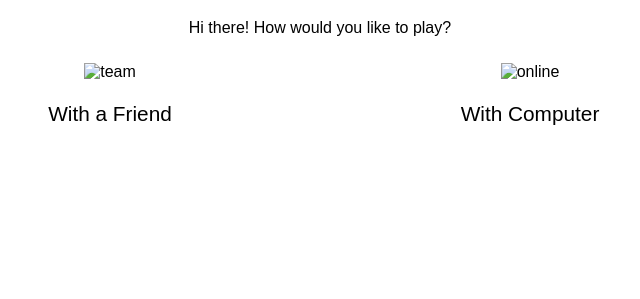
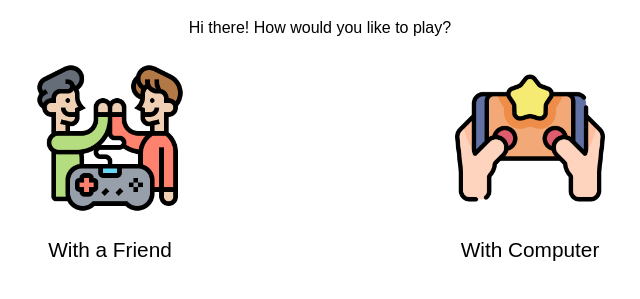
Before and after one commit to arradeepthi/JS-Practice, a plain HTML site: page ex29.html in a window 1280 px wide. Shown: the part 61-360 px from the top of the page, without its empty margins (320-960 px from the left). Drawn offline with Linux system fonts and the light colour scheme; the site is published under a folder, as on GitHub Pages, so addresses that start at the root find nothing.

Commit message:
made changes

```diff
--- a/ex29.html
+++ b/ex29.html
@@ -62,11 +62,11 @@
     <p>Hi there! How would you like to play?</p>
     <div class="container">
       <div id="frnd">
-        <img src="/images/team.png" alt="team" height="150px" />
+        <img src="images/team.png" alt="team" height="150px">
         <p>With a Friend</p>
       </div>
       <div id="online">
-        <img src="/images/online.png" alt="online" height="150px" />
+        <img src="images/online.png" alt="online" height="150px">
         <p>With Computer</p>
       </div>
     </div>
```
